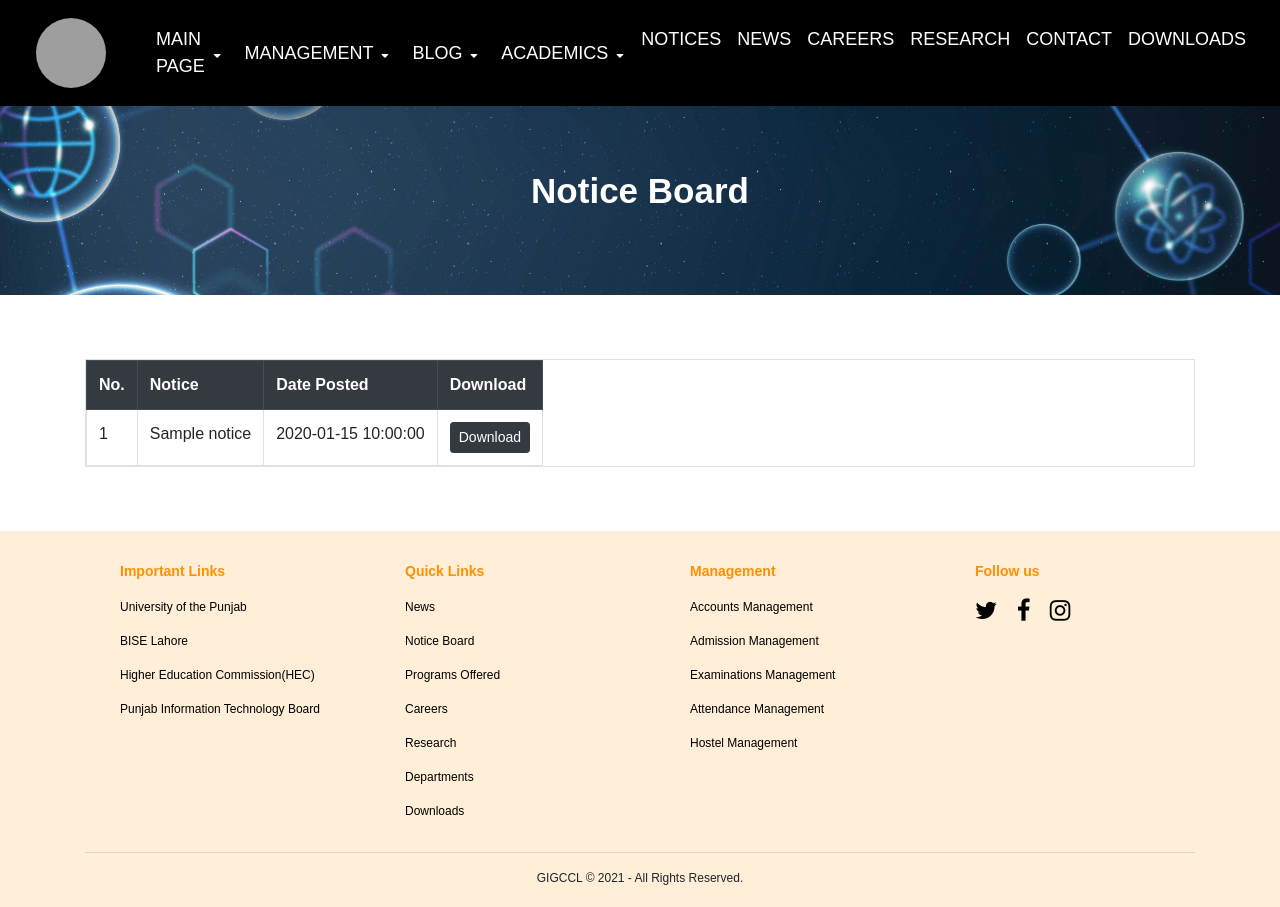
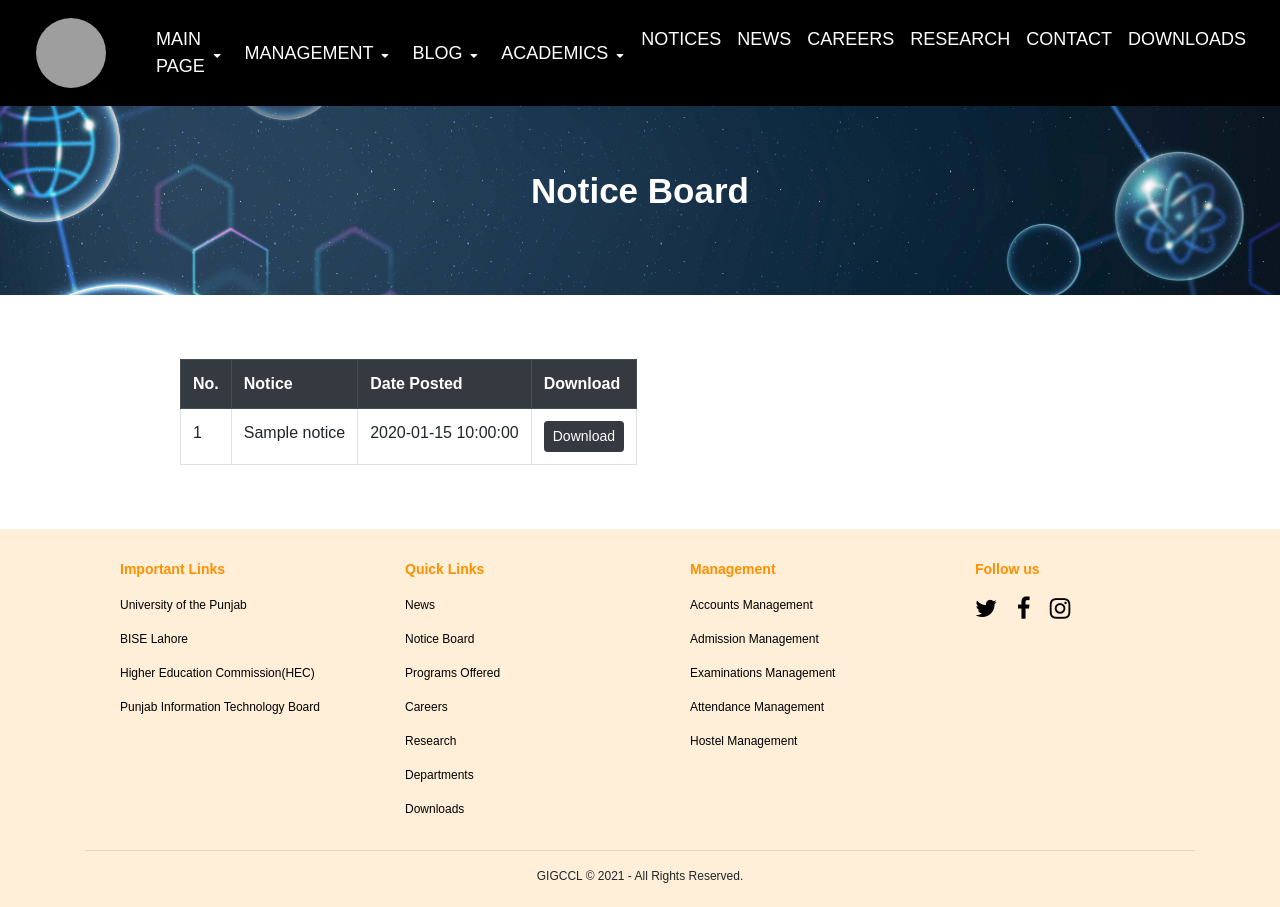
Before and after one commit to ShehrozIrfan/final_cms_fyp, a PHP site: page /notice.php in a window 1280 px wide. After the commit the page ends 883 px from the top, so only its background shows below. Run offline with PHP 8.4, Linux system fonts and the light colour scheme; tables that the repository leaves empty or names only in its code hold one stand-in row (values such as "Sample post"); grey boxes are pictures that could not be loaded.

Commit message:
Border removed from table-responsive class

```diff
--- a/careers.php
+++ b/careers.php
@@ -87,6 +87,9 @@ if(isset($_SESSION['login_user']) || isset($_SESSION['login_blog_user']))
       .last_date {
           font-size: 15px;
       }
+      .table-responsive {
+          border: none;
+      }
         @media(max-width: 767px) {
             .img-gallery {
                 margin-bottom: 30px;
@@ -154,7 +157,7 @@ if(isset($_SESSION['login_user']) || isset($_SESSION['login_blog_user']))
                             </div> -->
                             <tr>
                                 <td><?php echo $countNo; ?></td>
-                                <td><?php echo $row['title']; ?>
+                                <td><?php echo $row['title']; ?></td>
                                 <td><?php echo $row['last_date']; ?>
                                 <td><?php echo $row['status']; ?></td>
                                 <td><a href="images/career-images/<?php echo $row['filename']; ?>" title="click to download the notice" download class="btn btn-sm btn-dark"><span>Download</span></a></td>
--- a/notice.php
+++ b/notice.php
@@ -190,6 +190,9 @@ if(isset($_GET['subscribe'])) {
       .show-notice-img:hover {
           text-decoration: underline;
       }
+      .table-responsive {
+          border: none;
+      }
       @media(max-width: 600px) {
          .every-top-bg {
              min-height: 120px;
@@ -228,7 +231,7 @@ if(isset($_GET['subscribe'])) {
                     </div>
                 </diV>
                 <div class="row justify-content-center mt-5">
-                    <div class="col-md-12 col-sm-12 col-xs-12">
+                    <div class="col-md-10 col-sm-12 col-xs-12">
                         <?php if(mysqli_num_rows($result) == 0) { ?>
                             <div class="text-center alert alert-warning">No notice available!</div>
                         <?php } else { ?>
```
